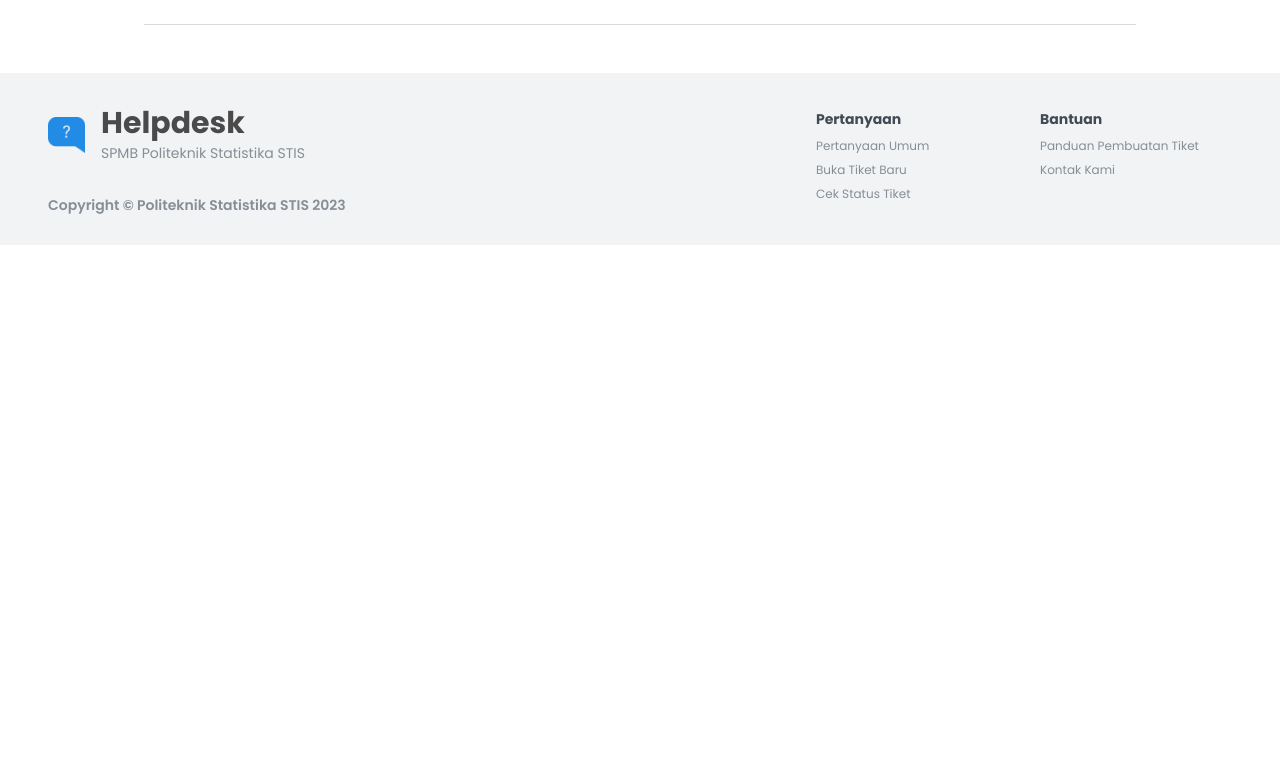
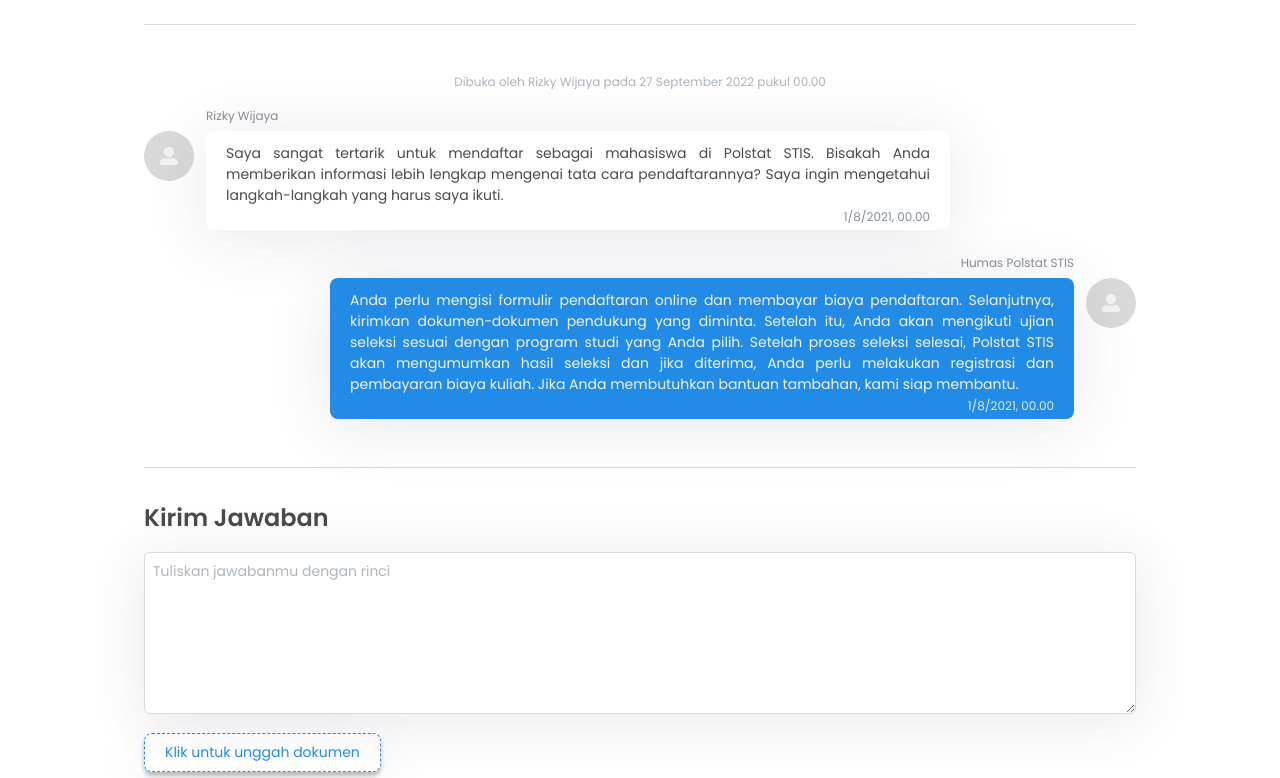
Before and after one commit to damarss/helpdesk, a Next.js app: page /check-ticket/1 in a window 1280 px wide. Shown: the part 262-1040 px from the top of the page. Before the commit the page ends 800 px from the top, so only its background shows below. Built offline with nearby package versions, Linux system fonts and the light colour scheme.

Commit message:
Discussion page

```diff
--- a/app/check-ticket/[number]/page.tsx
+++ b/app/check-ticket/[number]/page.tsx
@@ -1,3 +1,5 @@
+import DiscussionBody from "@/components/DiscussionBody";
+import DiscussionForm from "@/components/DiscussionForm";
 import DiscussionHead from "@/components/DiscussionHead";
 import React from "react";
 
@@ -25,20 +27,22 @@ const page = ({ params }: { params: Params }) => {
   const tiket = {
     number: params.number,
     isClosed: true,
-    createdAt: "2021-08-01T00:00:00.000Z",
-    userName: "John Doe",
-    userEmail: "johndoe@gmail.com",
+    createdAt: "2022-09-27T00:00:00.000Z",
+    userName: "Rizky Wijaya",
+    userEmail: "rizkywijaya@gmail.com",
     discussions: [
       {
         id: 1,
-        userName: "John Doe",
-        message: "lorem ipsum dolor sit amet",
+        userName: "Rizky Wijaya",
+        message:
+          "Saya sangat tertarik untuk mendaftar sebagai mahasiswa di Polstat STIS. Bisakah Anda memberikan informasi lebih lengkap mengenai tata cara pendaftarannya? Saya ingin mengetahui langkah-langkah yang harus saya ikuti.",
         createdAt: "2021-08-01T00:00:00.000Z",
       },
       {
         id: 2,
-        userName: "Humas",
-        message: "lorem ipsum dolor sit amet",
+        userName: "Humas Polstat STIS",
+        message:
+          "Anda perlu mengisi formulir pendaftaran online dan membayar biaya pendaftaran. Selanjutnya, kirimkan dokumen-dokumen pendukung yang diminta. Setelah itu, Anda akan mengikuti ujian seleksi sesuai dengan program studi yang Anda pilih. Setelah proses seleksi selesai, Polstat STIS akan mengumumkan hasil seleksi dan jika diterima, Anda perlu melakukan registrasi dan pembayaran biaya kuliah. Jika Anda membutuhkan bantuan tambahan, kami siap membantu.",
         createdAt: "2021-08-01T00:00:00.000Z",
       },
     ],
@@ -47,6 +51,8 @@ const page = ({ params }: { params: Params }) => {
   return (
     <main className="flex flex-col justify-center mx-7 md:mx-36">
       <DiscussionHead ticket={tiket} />
+      <DiscussionBody ticket={tiket} />
+      <DiscussionForm />
     </main>
   );
 };
--- a/components/CheckForm.tsx
+++ b/components/CheckForm.tsx
@@ -4,6 +4,7 @@ import React, { useState, FormEvent } from "react";
 import Image from "next/image";
 import { IoAlertOutline } from "react-icons/io5";
 import { MdOutlineClose } from "react-icons/md";
+import { useRouter } from "next/navigation";
 
 type CheckFormProps = {};
 
@@ -49,6 +50,8 @@ const CheckForm: React.FC<CheckFormProps> = () => {
   const [errorType, setErrorType] = useState<InputErrorType | null>(null);
   const [showModal, setShowModal] = useState(false);
 
+  const router = useRouter();
+
 
   const handleSubmit = (e: FormEvent) => {
     e.preventDefault();
@@ -61,7 +64,7 @@ const CheckForm: React.FC<CheckFormProps> = () => {
       setShowAlert(true);
       setErrorType("ticketNumber");
     } else {
-      // Lakukan tindakan lain, seperti mengirim data ke server
+      router.push(`/check-ticket/${ticketNumber}`);
     }
   };
 
--- a/components/DiscussionBody.tsx
+++ b/components/DiscussionBody.tsx
@@ -1,11 +1,38 @@
-import React from 'react'
+import React from "react";
+import DiscussionCard from "./DiscussionCard";
+import { ticket } from "./DiscussionHead";
 
-type Props = {}
+type Props = {
+  ticket: ticket;
+};
 
 const DiscussionBody = (props: Props) => {
+  const { ticket } = props;
+
   return (
-    <div>DiscussionBody</div>
-  )
-}
+    <div className="mb-6 md:mb-8 border-b-[1px] border-grey-light">
+      <span className="block text-secondary text-grey-light mb-10 text-center">
+        Dibuka oleh {ticket.userName} pada{" "}
+        {new Date(ticket.createdAt).toLocaleDateString("id", {
+          day: "numeric",
+          month: "long",
+          year: "numeric",
+          hour: "numeric",
+          minute: "numeric"
+        })}
+      </span>
+      {ticket &&
+        ticket.discussions.map((discussion) => (
+          <DiscussionCard
+            key={discussion.id}
+            creator={ticket.userName}
+            name={discussion.userName}
+            message={discussion.message}
+            createdAt={discussion.createdAt}
+          />
+        ))}
+    </div>
+  );
+};
 
-export default DiscussionBody
+export default DiscussionBody;
--- /dev/null
+++ b/components/DiscussionCard.tsx
@@ -0,0 +1,53 @@
+import React from "react";
+import { FaUserAlt } from "react-icons/fa";
+
+type Props = {
+  creator: string;
+  name: string;
+  message: string;
+  createdAt: string;
+};
+
+const DiscussionCard = (props: Props) => {
+  const { creator, name, message, createdAt } = props;
+
+  return (
+    <div className="flex gap-x-3 mb-8 md:mb-12 w-full">
+      <div className="flex p-4 text-4xl bg-grey-light text-grey-base items-center justify-center w-[50px] h-[50px] rounded-full">
+        <FaUserAlt />
+      </div>
+      <div
+        className={`flex flex-col relative w-full ${
+          creator === name ? "" : "-order-1 items-end"
+        }`}
+      >
+        <p className="absolute -top-6 text-secondary text-grey-mid">{name}</p>
+        <div
+          className={`relative flex pb-6 ${
+            creator === name ? "bg-white" : "bg-biru"
+          } shadow-shadow-1 px-5 py-3 rounded-lg md:w-4/5`}
+        >
+          <p
+            className={`${
+              creator === name ? "text-dark" : "text-grey-base"
+            } text-base text-justify`}
+          >
+            {message}
+          </p>
+          <span
+            className={`absolute right-0 bottom-1 px-5 text-secondary ${
+              creator === name ? "text-grey-mid" : "text-gray-200"
+            }`}
+          >
+            {new Date(createdAt).toLocaleDateString("id", {
+              hour: "numeric",
+              minute: "numeric",
+            })}
+          </span>
+        </div>
+      </div>
+    </div>
+  );
+};
+
+export default DiscussionCard;
--- a/components/DiscussionForm.tsx
+++ b/components/DiscussionForm.tsx
@@ -1,11 +1,31 @@
-import React from 'react'
+import React from "react";
 
-type Props = {}
+type Props = {};
 
 const DiscussionForm = (props: Props) => {
   return (
-    <div>DiscussionForm</div>
-  )
-}
+    <form className="mb-8 md:mb-12">
+      <h2 className="text-h2 font-h2 mb-4">Kirim Jawaban</h2>
+      <textarea
+        cols={30}
+        rows={6}
+        placeholder="Tuliskan jawabanmu dengan rinci"
+        className="w-full border-[1.5px] p-2 rounded-md border-grey-light focus:outline-none focus:border-dark shadow-shadow-4 placeholder:text-base placeholder:text-grey-light mb-3"
+      ></textarea>
+      <button
+        className="block text-biru text-base border-[1.5px] border-biru border-dashed px-5 py-2 rounded-lg hover:bg-grey-light shadow-shadow-2 w-full md:w-fit mb-8"
+        type="button"
+      >
+        Klik untuk unggah dokumen
+      </button>
+      <button
+        className="block bg-biru flex-1 md:flex-none px-6 md:px-9 py-2 text-active font-active rounded-lg text-grey-base shadow-shadow-2"
+        type="submit"
+      >
+        Kirim jawaban
+      </button>
+    </form>
+  );
+};
 
-export default DiscussionForm
+export default DiscussionForm;
--- a/components/DiscussionHead.tsx
+++ b/components/DiscussionHead.tsx
@@ -51,7 +51,7 @@ const DiscussionHead = (props: Props) => {
             <div className="text-base grid grid-cols-12 space-x-1">
               <span className="col-span-4">Tanggal Dibuat</span>
               <span className="col-span-8">
-                : {new Date(ticket.createdAt).toDateString()}
+                : {new Date(ticket.createdAt).toLocaleDateString("id", {day: "numeric", month: "long", year: "numeric"})}
               </span>
             </div>
           </div>
@@ -90,3 +90,4 @@ const DiscussionHead = (props: Props) => {
 };
 
 export default DiscussionHead;
+export type { Props, ticket, discussion };
```
